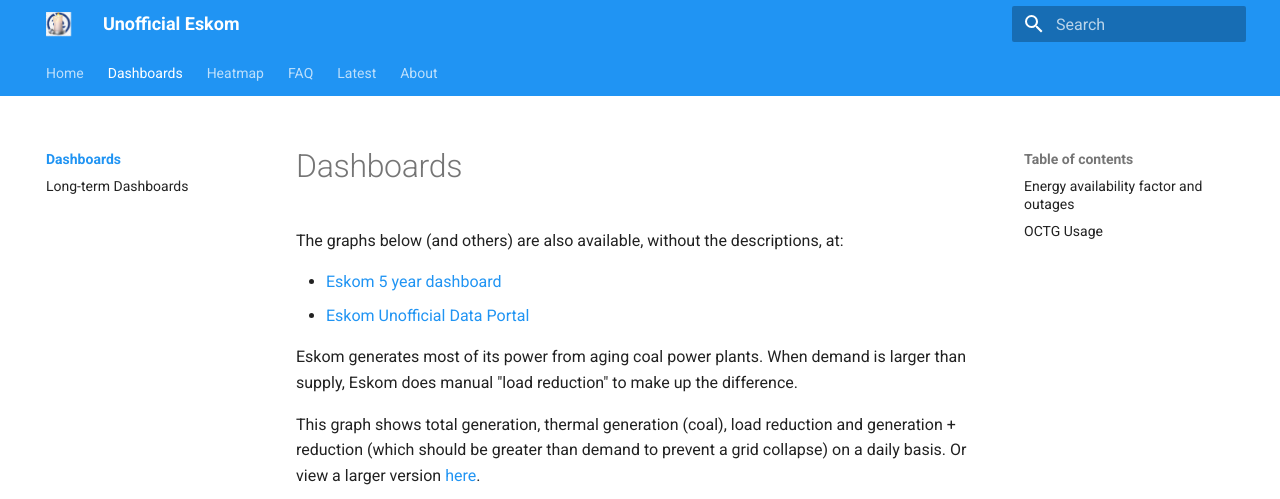
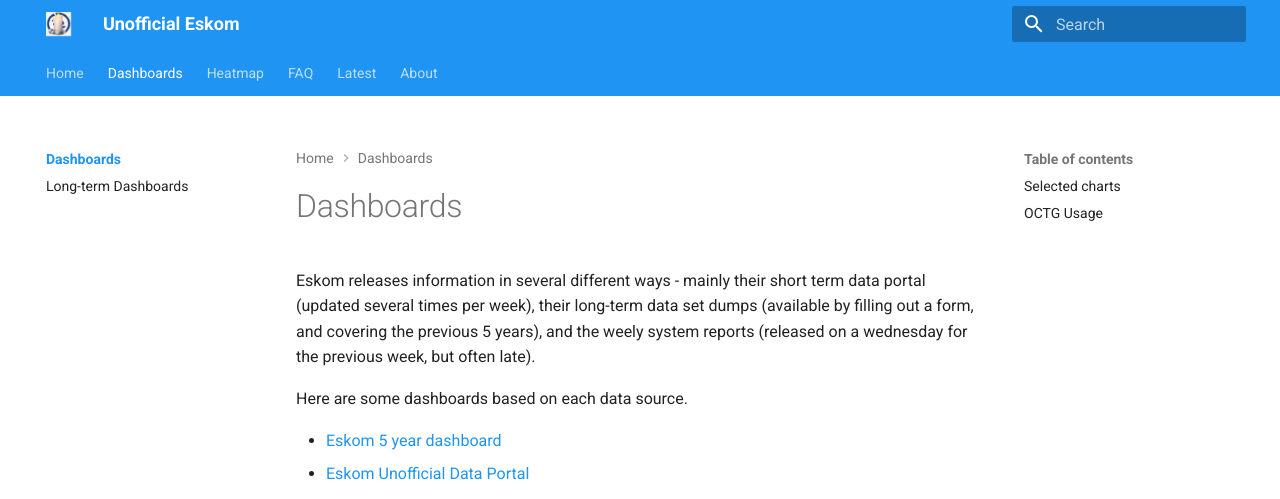
Before and after one commit to sixhobbits/unofficialeskom.com, an MkDocs documentation site: the page built from docs/dashboards/index.md, in a window 1280 px wide and 1400 px high. Shown: the top 499 px of the window. Built offline with MkDocs 1.6.1 and Material for MkDocs 9.7.7, drawn with Linux system fonts in a browser that asks for light colours; some of the changed text lies outside the part shown.

Commit message:
add moar graphs and tidy

```diff
--- a/docs/dashboards/index.md
+++ b/docs/dashboards/index.md
@@ -1,17 +1,22 @@
 # Dashboards
 
-The graphs below (and others) are also available, without the descriptions, at:
+Eskom releases information in several different ways - mainly their short term data portal (updated several times per week), their long-term data set dumps (available by filling out a form, and covering the previous 5 years), and the weely system reports (released on a wednesday for the previous week, but often late).
+
+Here are some dashboards based on each data source.
 
 * [Eskom 5 year dashboard](https://metabase.dwyer.co.za/public/dashboard/8a1e3f60-e53f-44c4-b045-cdcb35254ecb)
 * [Eskom Unofficial Data Portal](https://metabase.dwyer.co.za/public/dashboard/d3b40619-d8f0-4be3-a1f2-99fe5b84e961)
+* [Weekly System Status Reports](https://metabase.dwyer.co.za/public/dashboard/5b87c941-8734-4510-9c05-87c08b52cbfb)
+
+Some select charts from each are below. Note that they do not look good on mobile devices.
+
+## Selected charts
 
 Eskom generates most of its power from aging coal power plants. When demand is larger than supply, Eskom does manual "load reduction" to make up the difference.
 
 This graph shows total generation, thermal generation (coal), load reduction and generation + reduction (which should be greater than demand to prevent a grid collapse) on a daily basis. Or view a larger version [here](https://metabase.dwyer.co.za/public/question/b71a745a-513a-41ac-b8d7-11bb7be77211).
 
 <iframe    src="https://metabase.dwyer.co.za/public/question/b71a745a-513a-41ac-b8d7-11bb7be77211"    frameborder="0"    width="800"    height="600"    allowtransparency></iframe>
-
-## Energy availability factor and outages
 
 Eskom's most important KPI is "EAF" or "Energy availability factor". This is usually given as a percentage representing how much of their theoretical generation capability is actually producing power. The rest is split between "PCLF" (planned capability loss factor, or units that are down for planned maintenance), "UCLF" (unplanned capability loss factor, or units that are down due to breakdowns), and "OCLF" (other capability loss factor or units that are out "due to constraints out of the power station management control"). This graph shows EAF, PLCF, UCLF, and OCLF. View a larger version [here](https://metabase.dwyer.co.za/public/question/d3c78719-cc25-44b4-8e74-5accced27b88).
 
@@ -21,8 +26,21 @@
 
 <iframe    src="https://metabase.dwyer.co.za/public/question/db2e50a8-abd1-41b4-b561-16145008ac79"    frameborder="0"    width="800"    height="600"    allowtransparency></iframe>
 
+Note that Eskom deliberately does more maintenance in summer, so we should always expect an increase in EAF from approximately December to June. To see long-term trends, it's useful to plot each year separately, which shows how EAF is getting worse year-over-year. Or see a larger version [here](https://metabase.dwyer.co.za/public/question/4f928585-76d8-4984-83c3-0bdfd5accd1e)
+
+<iframe    src="https://metabase.dwyer.co.za/public/question/4f928585-76d8-4984-83c3-0bdfd5accd1e"    frameborder="0"    width="800"    height="600"    allowtransparency></iframe>
+
+Generation has to be higher than demand, otherwise the grid collapses. Eskom does load reduction to ensure that demand does not exceed supply, including a buffer as demand can spike and it takes time to implement more reduction. See a larger version [here](https://metabase.dwyer.co.za/public/question/e9009c2a-e0b0-4eed-b86a-c79b1b213278)
+
+<iframe    src="https://metabase.dwyer.co.za/public/question/e9009c2a-e0b0-4eed-b86a-c79b1b213278"    frameborder="0"    width="800"    height="600"    allowtransparency></iframe>
+
+
+
+
 ## OCTG Usage
 
 Eskom has Open Cycle Gas Turbines (OCGTs) which burn diesel to generate power. These were intended to be used only as a last resort for peak demand during emergency breakdowns of the regular plants as they are not efficient and very expensive to run. However they are now regularly used to reduce the gap between supply and demand whenever Eskom has diesel available. Eskom has its own OCGTs and also buys power from some owned by Independent Power Producers. The graph below shows utilization rate of Eskom's OCTTs. See a larger version [here](https://metabase.dwyer.co.za/public/question/96924f74-508f-42ae-9b69-b842a211bc6c).
 
 <iframe    src="https://metabase.dwyer.co.za/public/question/96924f74-508f-42ae-9b69-b842a211bc6c"    frameborder="0"    width="800"    height="600"    allowtransparency></iframe>
+
+##
--- a/mkdocs.yml
+++ b/mkdocs.yml
@@ -5,9 +5,9 @@
 
 theme:
   features:
+    - navigation.tabs
+    - navigation.path
     - navigation.indexes
-    - navigation.tabs
-    - navigation.sections
   name: material
   custom_dir: overrides
   logo: assets/logo.png
```
